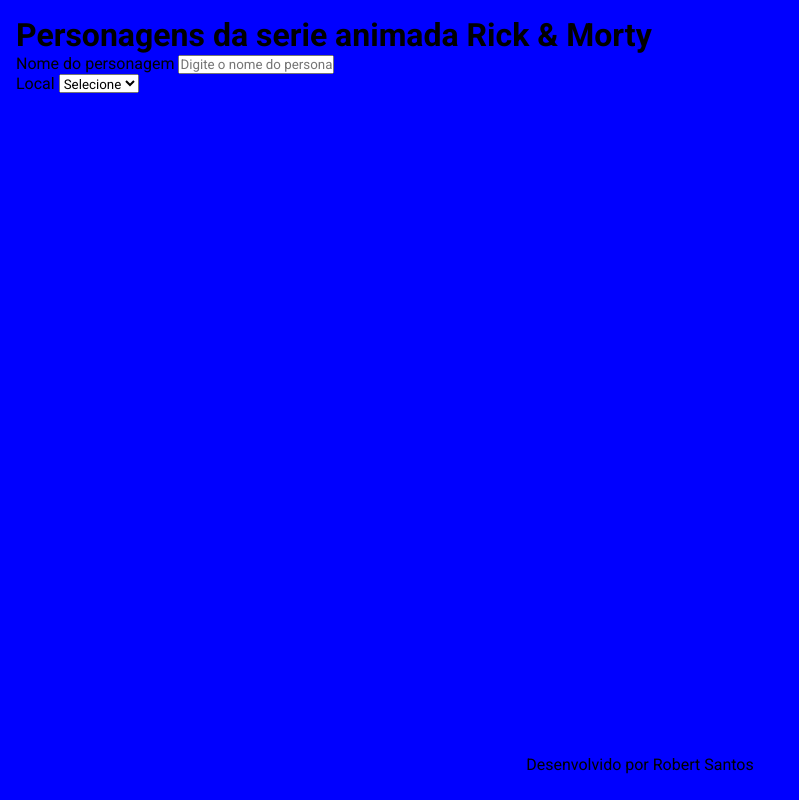
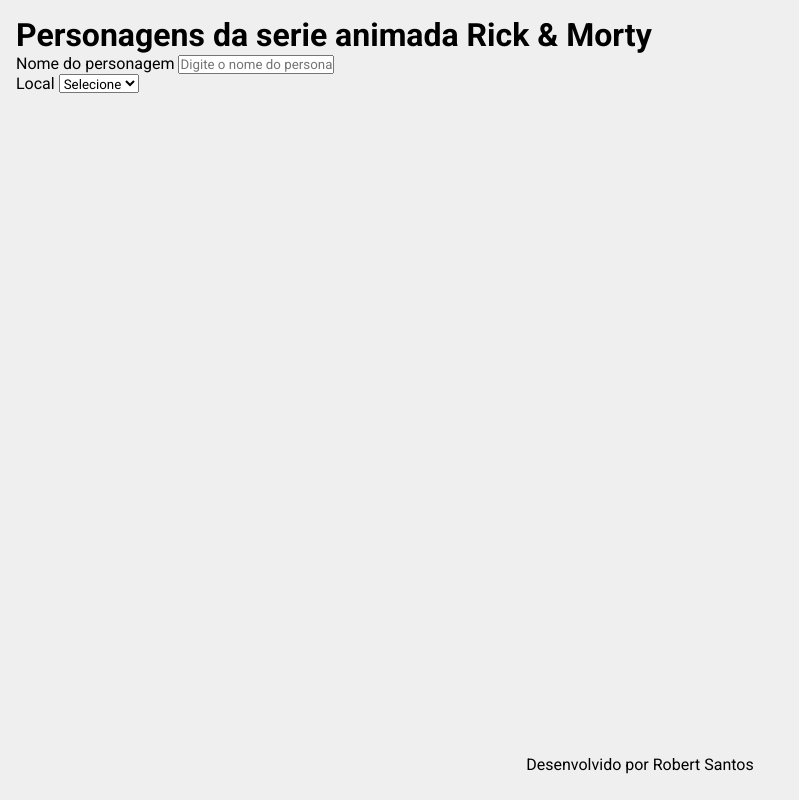
Before and after one commit to robertsantosti/characters-rick-morty, a plain HTML site: page index.html in a window 1280 px wide. Shown: the whole page, without its empty margins (0-799 px from the left). Drawn offline with Linux system fonts and the light colour scheme; no server answers.

Commit message:
Alterando fundo

```diff
--- a/css/style.css
+++ b/css/style.css
@@ -21,7 +21,7 @@
   flex-direction: column;
   justify-content: space-between;
 
-  background-color: #00f;
+  background-color: #efefef;
 }
 
 #app-header {
```
